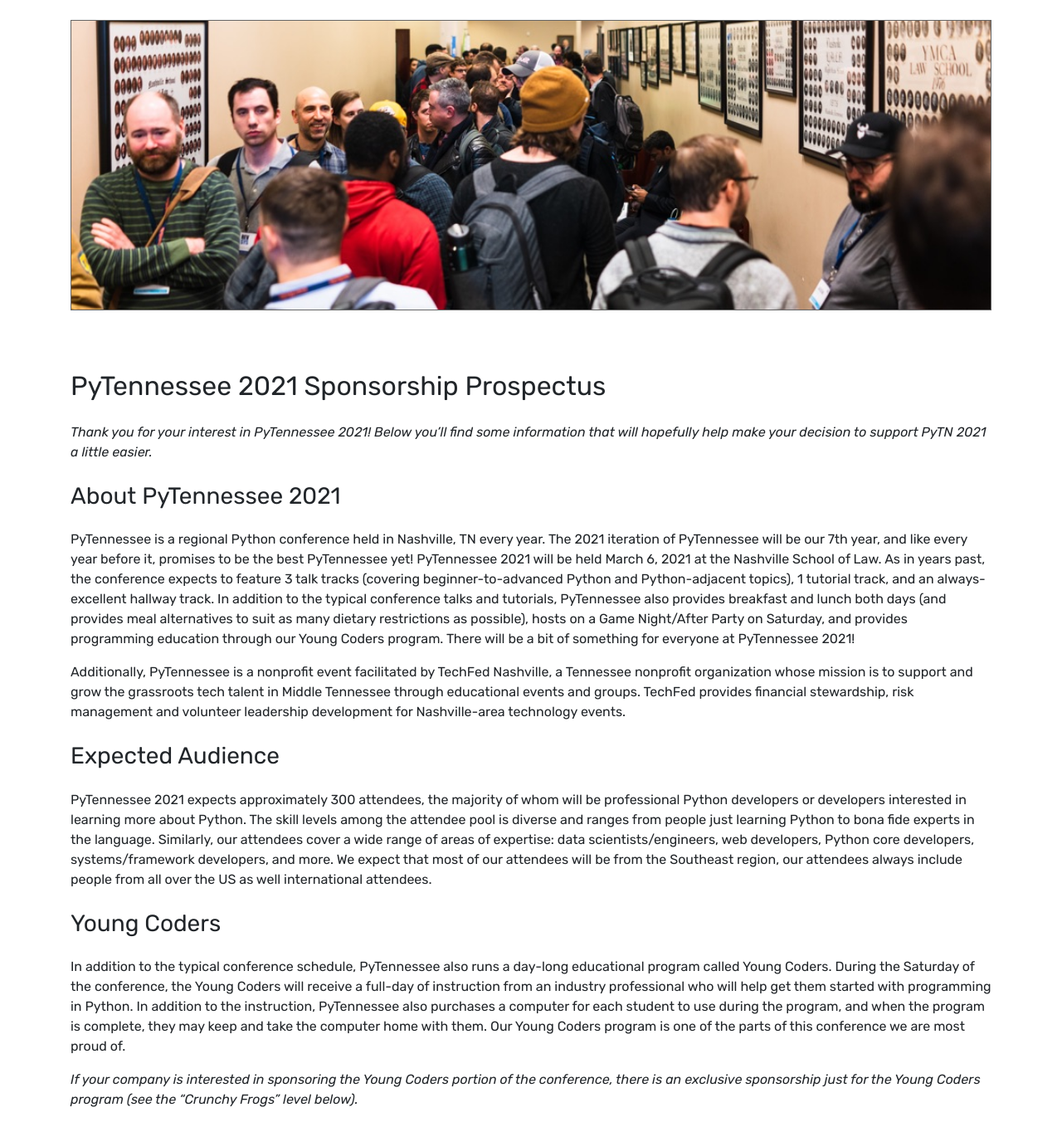
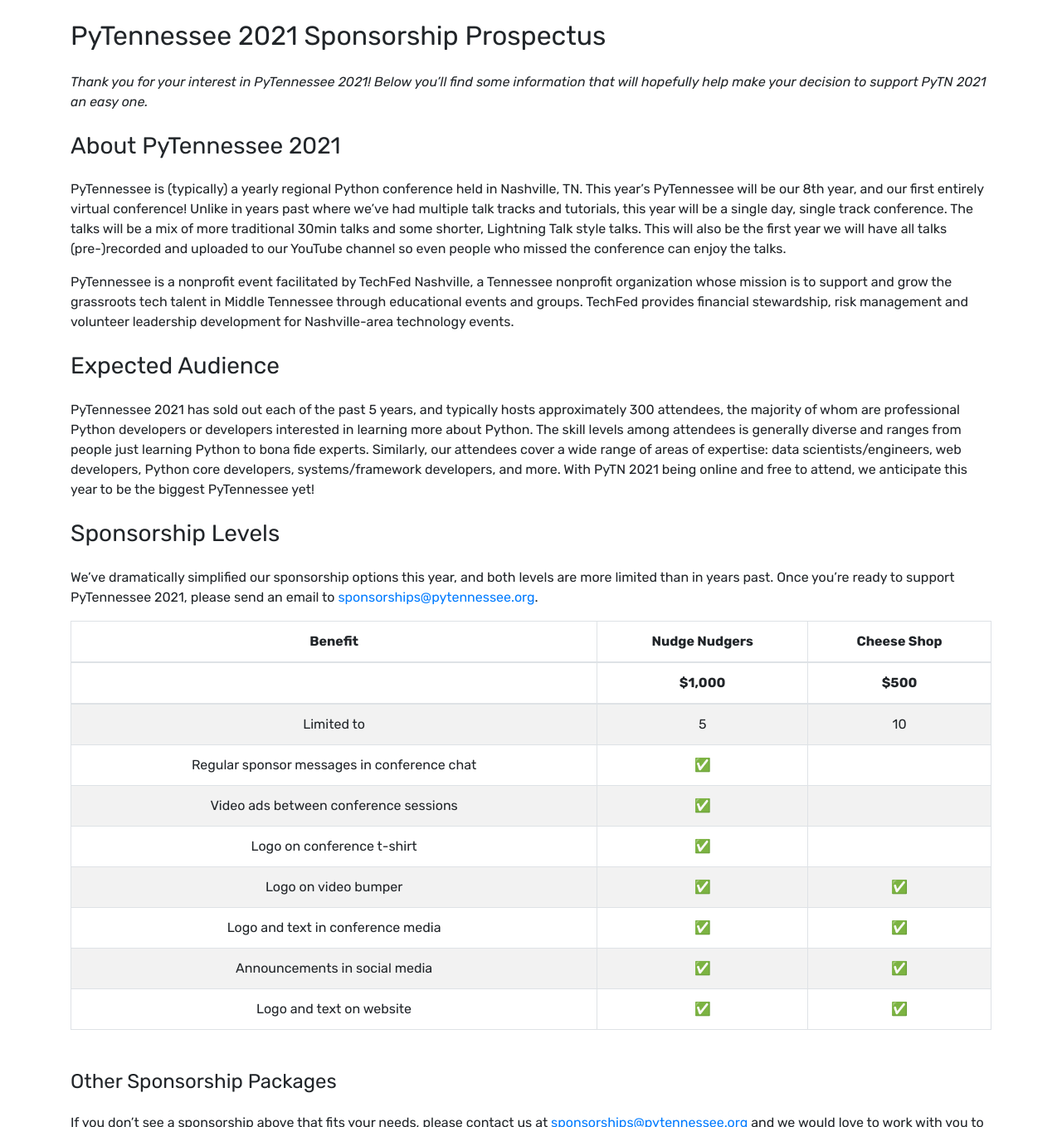
Before and after one commit to pytennessee/pytn-2021, a Jekyll site: the page built from sponsors/prospectus.md, in a window 1280 px wide and 1400 px high, scrolled down 309 px, cut to the strip 42-1400 px from the top of the window. Shown: the whole strip at 83% size. Built offline with Jekyll 4.4.1, drawn with Linux system fonts in a browser that asks for light colours; some of the changed text lies outside the part shown.

Commit message:
Update sponsorship prospectus for 2021

```diff
--- a/_data/event.yml
+++ b/_data/event.yml
@@ -7,7 +7,8 @@
 days: March 6
 refund_cutoff: February 9, 2021
 organizers_email: organizers@pytennessee.org
-cfp_url: https://www.papercall.io/pytn-2020
+sponsors_email: sponsorships@pytennessee.org
+cfp_url: https://www.papercall.io/pytn-2021
 cfp_open: Sept 14, 2020 @ 9am CDT
 cfp_close: Oct 13, 2020 anywhere on Earth
 talk_notifications: November 4, 2020
--- a/sponsors/prospectus.md
+++ b/sponsors/prospectus.md
@@ -5,139 +5,101 @@
 permalink: prospectus
 ---
 
-<div class="prospectus-hero">
-  <img src="{{ site.baseurl }}/static/img/sponsors.jpg" alt="A view of the hallway (and sponsor row) in between talks">
-</div>
-
 ## {{ site.data.event.name }} Sponsorship Prospectus
 
-_Thank you for your interest in {{ site.data.event.name }}! Below you'll find some information that will hopefully help make your decision to support {{ site.data.event.full_abbreviation }} a little easier._
+_Thank you for your interest in {{ site.data.event.name }}! Below you'll find some information that will hopefully help make your decision to support {{ site.data.event.full_abbreviation }} an easy one._
 
 ### About {{ site.data.event.name }}
 
-{{ site.data.event.short_name }} is a regional Python conference held in Nashville, TN every year.
-The {{ site.data.event.year }} iteration of {{ site.data.event.short_name }} will be our 7th year, and like every year before it, promises to be the best {{ site.data.event.short_name }} yet!
-{{ site.data.event.name }} will be held {{ site.data.event.dates }} at the Nashville School of Law.
-As in years past, the conference expects to feature 3 talk tracks (covering beginner-to-advanced Python and Python-adjacent topics), 1 tutorial track, and an always-excellent hallway track.
-In addition to the typical conference talks and tutorials, {{ site.data.event.short_name }} also provides breakfast and lunch both days (and provides meal alternatives to suit as many dietary restrictions as possible), hosts on a Game Night/After Party on Saturday, and provides programming education through our Young Coders program.
-There will be a bit of something for everyone at {{ site.data.event.name }}!
+{{ site.data.event.short_name }} is (typically) a yearly regional Python conference held in Nashville, TN.
+This year's {{ site.data.event.short_name }} will be our 8th year, and our first entirely virtual conference!
+Unlike in years past where we've had multiple talk tracks and tutorials, this year {{ site.data.event.short_nam }} will be a single day, single track conference.
+The talks will be a mix of more traditional 30min talks and some shorter, Lightning Talk style talks.
+This will also be the first year we will have all talks (pre-)recorded and uploaded to our YouTube channel so even people who missed the conference can enjoy the talks.
 
-Additionally, {{ site.data.event.short_name }} is a nonprofit event facilitated by TechFed Nashville, a Tennessee nonprofit organization whose mission is to support and grow the grassroots tech talent in Middle Tennessee through educational events and groups.
+{{ site.data.event.short_name }} is a nonprofit event facilitated by TechFed Nashville, a Tennessee nonprofit organization whose mission is to support and grow the grassroots tech talent in Middle Tennessee through educational events and groups.
 TechFed provides financial stewardship, risk management and volunteer leadership development for Nashville-area technology events.
 
 ### Expected Audience
 
-{{ site.data.event.name }} expects approximately 300 attendees, the majority of whom will be professional Python developers or developers interested in learning more about Python.
-The skill levels among the attendee pool is diverse and ranges from people just learning Python to bona fide experts in the language.
+{{ site.data.event.name }} has sold out each of the past 5 years, and typically hosts approximately 300 attendees, the majority of whom are professional Python developers or developers interested in learning more about Python.
+The skill levels among attendees is generally diverse and ranges from people just learning Python to bona fide experts.
 Similarly, our attendees cover a wide range of areas of expertise: data scientists/engineers, web developers, Python core developers, systems/framework developers, and more.
-We expect that most of our attendees will be from the Southeast region, our attendees always include people from all over the US as well international attendees.
+With {{ site.data.event.full_abbreviation }} being online and free to attend, we anticipate this year to be the biggest {{ site.data.event.short_name }} yet!
 
-### Young Coders
+### Sponsorship Levels
 
-In addition to the typical conference schedule, {{ site.data.event.short_name }} also runs a day-long educational program called Young Coders.
-During the Saturday of the conference, the Young Coders will receive a full-day of instruction from an industry professional who will help get them started with programming in Python.
-In addition to the instruction, {{ site.data.event.short_name }} also purchases a computer for each student to use during the program, and when the program is complete, they may keep and take the computer home with them.
-Our Young Coders program is one of the parts of this conference we are most proud of.
+We've dramatically simplified our sponsorship options this year, and both levels are more limited than in years past.
+Once you're ready to support {{ site.data.event.name }}, please send an email to [{{ site.data.event.sponsors_email }}](mailto:{{ site.data.event.sponsors_email }}).
 
-_If your company is interested in sponsoring the Young Coders portion of the conference, there is an exclusive sponsorship just for the Young Coders program (see the "Crunchy Frogs" level below)._
+<table class="table table-striped table-bordered">
+  <thead>
+    <tr>
+      <th style="text-align: center">Benefit</th>
+      <th style="text-align: center">Nudge Nudgers</th>
+      <th style="text-align: center">Cheese Shop</th>
+    </tr>
+    <tr>
+      <th style="text-align: center">&nbsp;</th>
+      <th style="text-align: center">$1,000</th>
+      <th style="text-align: center">$500</th>
+    </tr>
+  </thead>
+  <tbody>
+    <tr>
+      <td style="text-align: center">Limited to</td>
+      <td style="text-align: center">5</td>
+      <td style="text-align: center">10</td>
+    </tr>
+    <tr>
+      <td style="text-align: center">Regular sponsor messages in conference chat</td>
+      <td style="text-align: center">✅</td>
+      <td style="text-align: center">&nbsp;</td>
+    </tr>
+    <tr>
+      <td style="text-align: center">Video ads between conference sessions</td>
+      <td style="text-align: center">✅</td>
+      <td style="text-align: center">&nbsp;</td>
+    </tr>
+    <tr>
+      <td style="text-align: center">Logo on conference t-shirt</td>
+      <td style="text-align: center">✅</td>
+      <td style="text-align: center">&nbsp;</td>
+    </tr>
+    <tr>
+      <td style="text-align: center">Logo on video bumper</td>
+      <td style="text-align: center">✅</td>
+      <td style="text-align: center">✅</td>
+    </tr>
+    <tr>
+      <td style="text-align: center">Logo and text in conference media</td>
+      <td style="text-align: center">✅</td>
+      <td style="text-align: center">✅</td>
+    </tr>
+    <tr>
+      <td style="text-align: center">Announcements in social media</td>
+      <td style="text-align: center">✅</td>
+      <td style="text-align: center">✅</td>
+    </tr>
+    <tr>
+      <td style="text-align: center">Logo and text on {{ site.event.data.short_abbreviation }} website</td>
+      <td style="text-align: center">✅</td>
+      <td style="text-align: center">✅</td>
+    </tr>
+  </tbody>
+</table>
 
-### {{ site.data.event.full_abbreviation }} Sponsorship Levels
+#### Other Sponsorship Packages
 
-#### Cheese Shop (\$500)
-
-Each Cheese Shop sponsorship comes with the following.
-
-- Your company’s name, logo, and link to your website on sponsor page
-- Your company’s logo on sponsor-level presentation slide before opening keynote
-- Your company’s logo on official conference program
-- A brief description on website
-- At least 1 Twitter mention
-- 1 T-shirt and 1 conference ticket
-
-#### Nudge Nudgers (\$1000, Limited to 12)
-
-_Includes everything in a Cheese Shop sponsorship, plus:_
-
-- Ability to place company banner (provided by sponsor) in conference hall
-- Your company's description in program and on website
-- Small company logo on conference t-shirt
-- Small company logo in all outbound emails
-- 1 additional T-shirt and ticket (2 T-shirts and 2 tickets total)
-- At least 2 Twitter mentions
-
-#### ~~Lumberjacks (\$2500, Limited to 5)~~ SOLD OUT
-
-_Includes everything in a Nudge Nudgers sponsorship, plus:_
-
-- Large company logo on conference t-shirt
-- Opportunity to staff a sponsorship booth during the conference
-- Additional 2 T-Shirts and 2 Tickets (4 T-Shirts and 4 Tickets total)
-- Twitter mentions leading up to the event
-
-#### ~~Crunchy Frogs (\$4000, Limited to 1)~~ SOLD OUT
-
-_Includes everything in a Lumberjacks sponsorship, plus:_
-
-- As the exclusive sponsor of our Young Coders program, your generous sponsorship will help buy computers for our Young Coders to use during the program and take home with them when the program is complete.
-- “Presented by” credit for the Young Coders program in all outbound marketing
-- A special thank you before the opening keynote, and after the closing keynote
-
-#### ~~Ron Obvious (\$5000, Limited to 1)~~ SOLD OUT
-
-_Includes everything in the Lumberjacks level, plus:_
-
-- Exclusive sponsor of the {{ site.data.event.game_night.name }}/After Party!
-- Your company’s logo on a slide by itself during the opening keynote
-- A specific mention of your company’s contribution before the keynotes
-- The ability to address the attendees of the after party
-- 1 additional T-shirt and ticket (5 t-shirts and 5 tickets total)
-
-#### Ministry of Silly Walks (\$8000, Limited to 1)
-
-_Includes everything in the Lumberjacks level, plus:_
-
-- “Presented by” credit in all outbound marketing
-- “Presented by” credit on the {{ site.data.event.short_name }} website
-- “Presented by” credit on the conference program
-- “Presented by” credit on a slide dedicated to your company
-- The ability to address all attendees of the conference before the opening keynote
-- 2 additional T-shirts and tickets (6 t-shirts and 6 tickets total)
-
-### Other Sponsorship Opportunities and Add-Ons
-
-Even if you’re already sponsoring at a level above, if you’d like to take advantage of any of our other sponsorship opportunities below, you are welcome to add these on to your sponsorship and get even more for your sponsorship money!
-
-_All sponsorship add-ons require a Nudge Nudger sponsorship or above unless otherwise indicated._
-
-#### ~~Lanyards (\$500)~~ SOLD OUT
-
-There are only a few items at the conference that every attendee receives, but a lanyard is one of them, and your company's branding would look great on it.
-
-#### Coffee (\$500, Limited to 2)
-
-Your company’s logo placed by the day’s coffee will let everyone know the coffee they’re drinking was provided by you!
-
-#### ~~Conference Badges (\$1000)~~ SOLD OUT
-
-Every attendee gets a conference badge, and if you choose to sponsor the badges, then every conference badge will have your logo on it.
-
-#### Room Sponsorship ($1000-$1500, Limited to 4)
-
-- A room on the schedule will be referred to by your company’s name instead of by the room number
-- Your company can add company branding to the room, subject to approval from conference organizers
-- For an additional \$500, you can sponsor the Auditorium, the room where all attendees gather for keynotes and lightning talks.
-
-#### Custom Sponsorship Packages
-
-If you don’t see a sponsorship above that fits your needs, please contact us at [sponsorships@pytennessee.org](mailto:sponsorships@pytennessee.org) and we would love to work with you to find a way for you to get involved with {{ site.data.event.short_name }}.
+If you don’t see a sponsorship above that fits your needs, please contact us at [{{ site.data.event.sponsors_email }}](mailto:{{ site.data.event.sponsors_email }}) and we would love to work with you to find a way for you to get involved with {{ site.data.event.short_name }}.
 
 #### Community & In-Kind Sponsorships
 
 Not all sponsorship require money.
 If your group is a member of the Python community, please let us know and we’ll happily add your group’s logo, link, and description to the {{ site.data.event.short_name }} website as a Visitor level Sponsor.
 
-If your company would like to exchange goods or services for sponsorship instead of money, please contact us at [sponsorships@pytennessee.org](mailto:sponsorships@pytennessee.org) and we'll find a way to help your company to be involved.
+If your company would like to exchange goods or services for sponsorship instead of money, please contact us at [{{ site.data.event.sponsors_email }}](mailto:{{ site.data.event.sponsors_email }}) and we'll find a way to help your company to be involved.
 
 #### Questions
 
-If you have any lingering questions about sponsorships or {{ site.data.event.short_name }} in general, please don’t hesitate to email us at [info@pytennessee.org](mailto:info@pytennessee.org) or [sponsorships@pytennessee.org](mailto:sponsorships@pytennessee.org).
+If you have any lingering questions about sponsorships or {{ site.data.event.short_name }} in general, please don’t hesitate to email us at [info@pytennessee.org](mailto:info@pytennessee.org) or [{{ site.data.event.sponsors_email }}](mailto:{{ site.data.event.sponsors_email }}).
```
